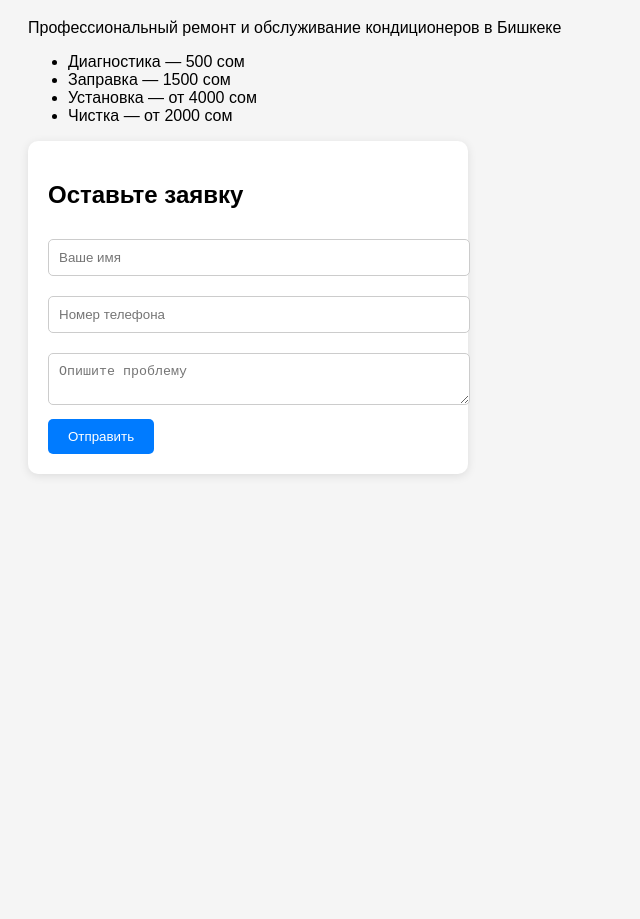
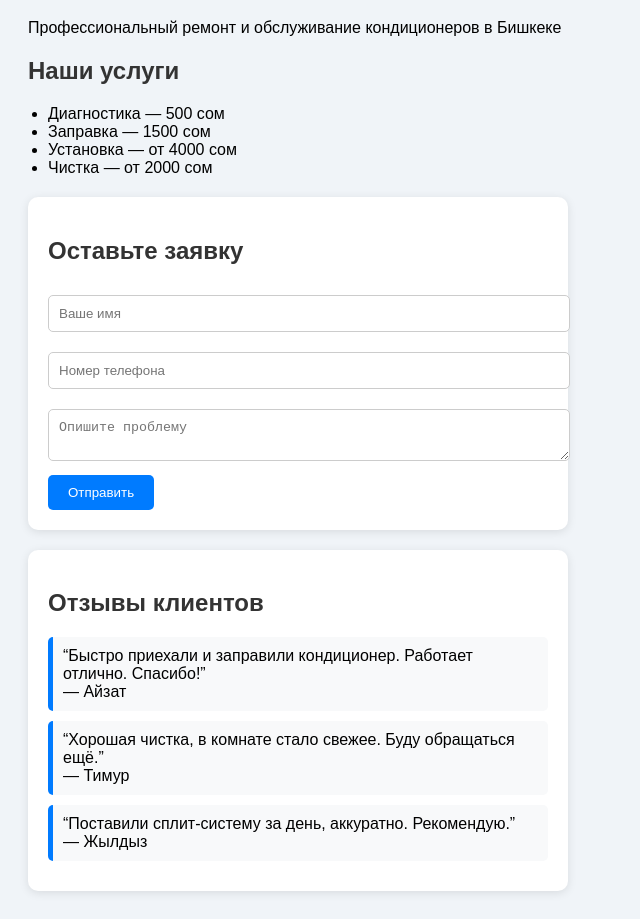
Before and after one commit to Dosya56/lux-climate-site, a plain HTML site: page index.html in a window 1280 px wide. Shown: the part 89-1008 px from the top of the page, without its empty margins (0-640 px from the left). Before the commit the page ends 800 px from the top, so only its background shows below. Drawn offline with Linux system fonts and the light colour scheme.

Commit message:
Update index.html

```diff
--- a/index.html
+++ b/index.html
@@ -5,18 +5,22 @@
   <meta name="viewport" content="width=device-width, initial-scale=1.0"/>
   <title>Lux Climate — Ремонт кондиционеров</title>
   <style>
-    body { font-family: sans-serif; padding: 20px; background: #f5f5f5; }
-    h1 { color: #333; }
-    .form { max-width: 400px; background: white; padding: 20px; border-radius: 10px; box-shadow: 0 2px 10px rgba(0,0,0,0.1); }
+    body { font-family: sans-serif; padding: 20px; background: #f0f4f8; }
+    h1, h2 { color: #333; }
+    ul { padding-left: 20px; }
+    .form, .reviews { max-width: 500px; background: white; padding: 20px; margin-top: 20px; border-radius: 10px; box-shadow: 0 2px 10px rgba(0,0,0,0.1); }
     input, textarea { width: 100%; padding: 10px; margin: 10px 0; border-radius: 5px; border: 1px solid #ccc; }
     button { padding: 10px 20px; background: #007bff; color: white; border: none; border-radius: 5px; cursor: pointer; }
     button:hover { background: #0056b3; }
+    .review { background: #f8f9fa; border-left: 5px solid #007bff; padding: 10px; margin-bottom: 10px; border-radius: 5px; }
   </style>
 </head>
 <body>
 
   <h1>Lux Climate</h1>
   <p>Профессиональный ремонт и обслуживание кондиционеров в Бишкеке</p>
+
+  <h2>Наши услуги</h2>
   <ul>
     <li>Диагностика — 500 сом</li>
     <li>Заправка — 1500 сом</li>
@@ -32,6 +36,19 @@
       <textarea name="message" placeholder="Опишите проблему" required></textarea>
       <button type="submit">Отправить</button>
     </form>
+  </div>
+
+  <div class="reviews">
+    <h2>Отзывы клиентов</h2>
+    <div class="review">
+      “Быстро приехали и заправили кондиционер. Работает отлично. Спасибо!”<br>— Айзат
+    </div>
+    <div class="review">
+      “Хорошая чистка, в комнате стало свежее. Буду обращаться ещё.”<br>— Тимур
+    </div>
+    <div class="review">
+      “Поставили сплит-систему за день, аккуратно. Рекомендую.”<br>— Жылдыз
+    </div>
   </div>
 
   <script>
```
